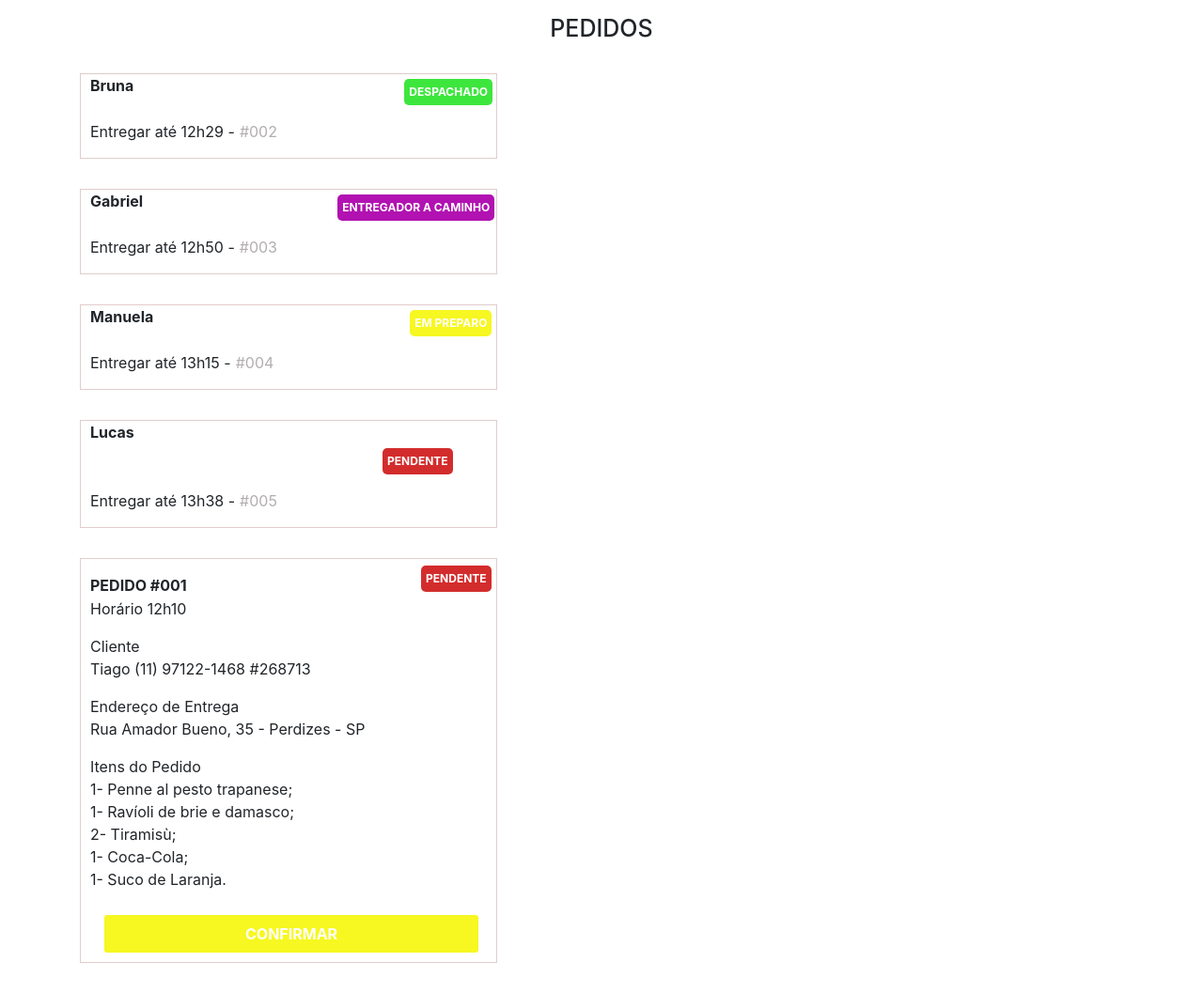
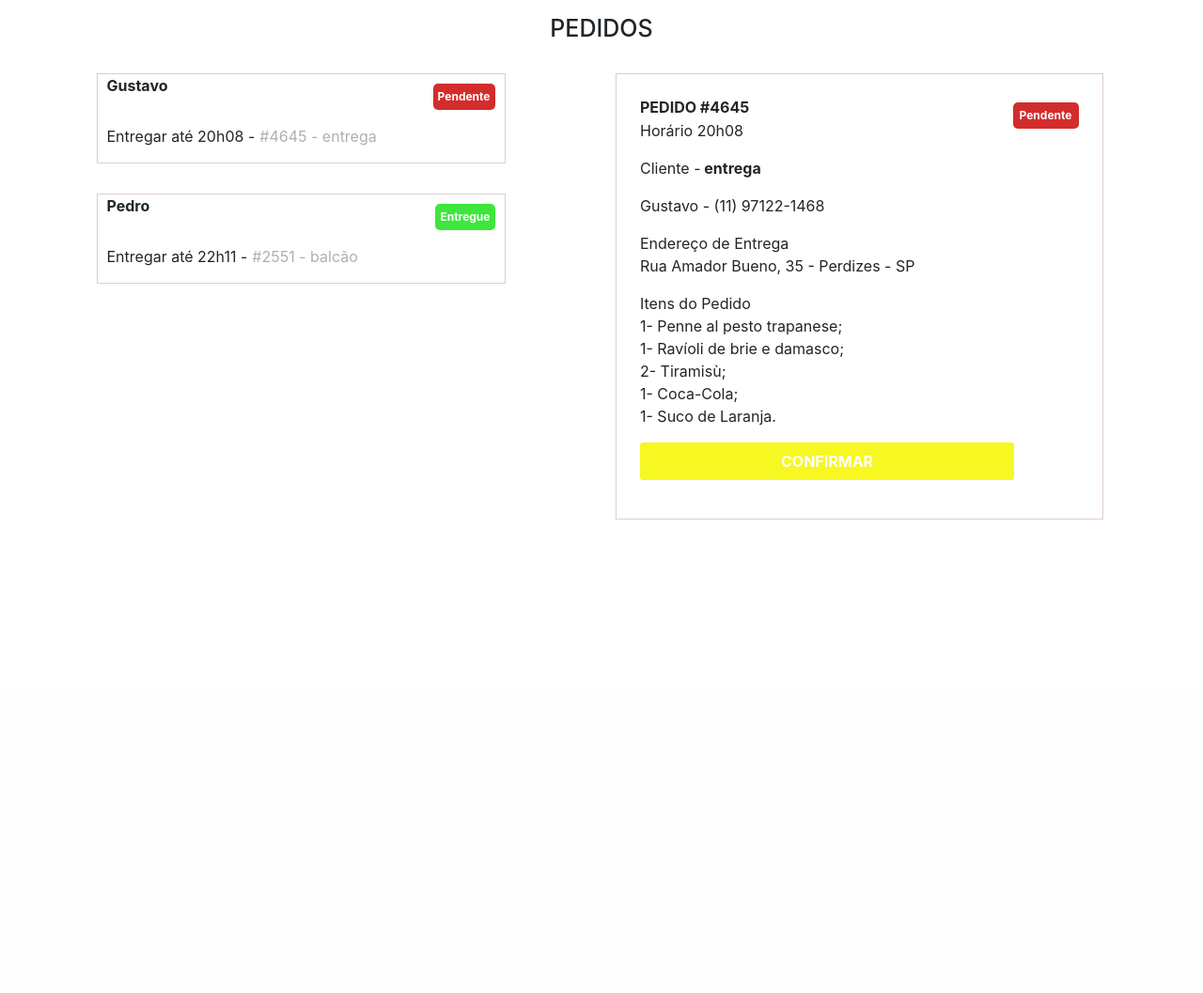
Before and after one commit to gustavoiosimura/BuonaCena, a Flask app: page /pedidos in a window 1280 px wide. Shown: the part 67-1124 px from the top of the page at 94% size. After the commit the page ends 620 px from the top, so only its background shows below. Run offline with Flask 2, Linux system fonts and the light colour scheme; a user stored in the database is signed in; data comes from the database, SQL or seed files in the repository; both versions use the stored data as it was after the commit; some libraries are stand-ins or nearby versions.

Commit message:
pagina de pedidos

```diff
--- a/app.py
+++ b/app.py
@@ -1,4 +1,4 @@
-from datetime import timedelta
+from datetime import timedelta, datetime
 from flask import Flask, render_template, redirect, request, url_for, flash, session, make_response
 from flask_sqlalchemy import SQLAlchemy
 from flask_login import LoginManager, UserMixin, login_required, login_user, logout_user
@@ -97,6 +97,7 @@ class Pedido(db.Model):
     total = db.Column(db.DECIMAL(10,2), nullable=False)
     status = db.Column(db.String(25), nullable=False)
     metodoPagamento = db.Column(db.String(25), nullable=False)
+    datentime = db.Column(db.String(45), nullable=False)
 
     def __str__(self):
         return self.id
@@ -220,11 +221,18 @@ def banners():
     return render_template("banners.html", banners=banners)
 
 
-@app.route("/pedidos")
+@app.route("/pedidos", methods=['GET'])
+@app.route("/pedidos/<int:id>", methods=['GET'])
 @login_required
-def pedidos():
-    users = User.query.all() # Select * from users;
-    return render_template("paginapedidos.html", users=users)
+def pedidos(id=0):
+    if id==0:
+        pedido_selecionado = db.session.query(Pedido).order_by(Pedido.id.desc()).first()
+        itens = db.session.query(item_pedido).order_by(item_pedido.nmr_pedido==pedido_selecionado.numero_pedido).first()
+    else:
+        pedido_selecionado = Pedido.query.filter(Pedido.id==id).first()
+        itens = db.session.query(item_pedido).order_by(item_pedido.nmr_pedido==pedido_selecionado.numero_pedido).first()
+    pedidos = Pedido.query.all() # Select * from users;
+    return render_template("paginapedidos.html", pedidos=pedidos, pedido_selecionado=pedido_selecionado)
 
 @app.route("/user/<int:id>")
 @login_required
@@ -544,9 +552,13 @@ def finalizarpedido():
         if request.form["tipo"] == 'entrega':
             pedido.telefone = request.form["celular"]
             pedido.email = request.form["email"]
+            entrega = datetime.now() + timedelta(hours=1)
+            entrega = entrega.strftime("%H:%M")
         else:
             pedido.telefone = 'não aplicável'
             pedido.email = 'não aplicável'
+            entrega = datetime.now() + timedelta(minutes=20)
+            entrega = entrega.strftime("%H:%M")
         pedido.cpf = request.form["cpf"]
         pedido.endereco = endereco
         pedido.tipo = request.form["tipo"]
@@ -554,9 +566,10 @@ def finalizarpedido():
         pedido.total = request.form["total"]
         pedido.status = 'pendente'
         pedido.metodoPagamento = request.form["metodoPgto"]
+        pedido.datentime = datetime.today()
         db.session.add(pedido)
         db.session.commit()
-    return render_template('finalizarpedido.html', cart=cart, subtotal=session['carrinho']['total'], total=session['carrinho']['total']+5, tipo = pedido.tipo,metodoPgto=pedido.metodoPagamento, endereco=pedido.endereco, numero = pedido.numero_pedido)
+    return render_template('finalizarpedido.html', entrega=entrega,cart=cart, subtotal=session['carrinho']['total'], total=session['carrinho']['total']+5, tipo = pedido.tipo,metodoPgto=pedido.metodoPagamento, endereco=pedido.endereco, numero = pedido.numero_pedido)
 
 if __name__ == "__main__":
     app.run(debug=True)
--- a/templates/carrinho.html
+++ b/templates/carrinho.html
@@ -60,9 +60,11 @@
       </tbody>
       <tbody>
         <tr>
-          <th scope="col">Total:</th>
+
+          <th scope="col"></th>
+          <th scope="col" style="text-align:right;">Total:</th>
           <th scope="col">{{ "R${:,.2f}".format(total)  }}</th>
-          <th scope="col"></th>
+
         </tr>
       </tbody>
     </table>
--- a/templates/paginapedidos.html
+++ b/templates/paginapedidos.html
@@ -1,36 +1,65 @@
 {% extends 'base_backoffice.html' %}
 
 {% block content %}
+<style>
+  .tab{
+    width:75% !important;
+    margin-left:auto;
+    margin-right: auto;
+    display: block;
+
+  }
+
+</style>
 <section>
+  <div class="row">
     <h1>PEDIDOS</h1>
+  <div class="col-6">
     <ul class="container">
-      <li>
-        <p><strong>Bruna</strong>
-          <span class="cor-2">DESPACHADO</span>
-          <p>Entregar até 12h29 - <span class="cor">#002</span></p>
-      </li>
+      {% for pedido in pedidos|reverse %}
+      <a style="text-decoration: none;color:inherit;" href="/pedidos/{{pedido.id}}">
+        <li class="tab">
+          <p><strong>{{pedido.nome}}</strong>
+            {% if pedido.status == 'entregue' %}
+              <span class="cor-2" style="text-transform: capitalize;position: relative; display: block;  margin-left: auto; margin-right: 10px; margin-top: 10px;">{{pedido.status}}</span>
+            {% elif pedido.status == 'a caminho' %}
+              <span class="cor-3" style="text-transform: capitalize;position: relative; display: block;  margin-left: auto; margin-right: 10px; margin-top: 10px;">{{pedido.status}}</span>
+            {% elif pedido.status == 'em preparo' %}
+              <span class="cor-1" style="text-transform: capitalize;position: relative; display: block;  margin-left: auto; margin-right: 10px; margin-top: 10px;">{{pedido.status}}</span>
+            {% elif pedido.status == 'pendente' %}
+              <span class="cor-4" style="text-transform: capitalize;position: relative; display: block;  margin-left: auto; margin-right: 10px; margin-top: 10px;">{{pedido.status}}</span>
+            {% endif %}
 
-        <li>
-          <p><strong>Gabriel</strong><span class="cor-3">ENTREGADOR A CAMINHO</span></p>
-          <p>Entregar até 12h50 - <span class="cor">#003</span></p>
+
+
+            {% set entrega = pedido.datentime.split(' ') %}
+            {% set entrega = entrega[1].split(':') %}
+            {% set entrega = '{}h{}'.format(entrega[0],entrega[1]) %}
+            <p>Entregar até {{entrega}} - <span class="cor">#{{pedido.numero_pedido}} - {{pedido.tipo}}</span></p>
         </li>
-
-        <li>
-          <p><strong>Manuela</strong><span class="cor-1">EM PREPARO</span></p>
-          <p>Entregar até 13h15 - <span class="cor">#004</span></p>
-        </li>
-
-        <li>
-          <p><strong>Lucas</strong><span class="cor-4">PENDENTE</span></p>
-          <p>Entregar até 13h38 - <span class="cor">#005</span></p>
-        </li>
-        <li>
-          <p><span class="cor-5">PENDENTE</span></p>
-          <p><strong class="titulo-pedido">PEDIDO #001</strong><br>
-          <p class="horario">Horário 12h10</p>
-          <p>Cliente<br>
-          Tiago
-          (11) 97122-1468 #268713</p>
+      </a>
+      {% endfor %}
+      </ul>
+    </div>
+      <div class="col-6" >
+        <div style="border: 1px solid rgba(218, 193, 193, 0.81); padding: 25px; width:85%;">
+          {% if pedido_selecionado.status == 'entregue' %}
+              <span class="cor-2" style="text-transform: capitalize;position: relative !important; margin-left: auto; display: block; width: 70px; text-align: center;">{{pedido_selecionado.status}}</span>
+            {% elif pedido_selecionado.status == 'a caminho' %}
+              <span class="cor-3" style="text-transform: capitalize;position: relative !important; margin-left: auto; display: block; width: 80px; text-align: center;">{{pedido_selecionado.status}}</span>
+            {% elif pedido_selecionado.status == 'em preparo' %}
+              <span class="cor-1" style="text-transform: capitalize;position: relative !important; margin-left: auto; display: block; width: 90px; text-align: center;">{{pedido_selecionado.status}}</span>
+            {% elif pedido_selecionado.status == 'pendente' %}
+              <span class="cor-4" style="text-transform: capitalize;position: relative !important; margin-left: auto; display: block; width: 70px; text-align: center;">{{pedido_selecionado.status}}</span>
+            {% endif %}
+          <p><strong class="titulo-pedido">PEDIDO #{{pedido_selecionado.numero_pedido}}</strong><br>
+            {% set entrega = pedido_selecionado.datentime.split(' ') %}
+            {% set entrega = entrega[1].split(':') %}
+            {% set entrega = '{}h{}'.format(entrega[0],entrega[1]) %}
+          <p class="horario">Horário {{entrega}}</p>
+          <p>Cliente - <b>&nbsp;{{pedido_selecionado.tipo}}</b></p>
+          <p>
+          {{pedido_selecionado.nome}}&nbsp;-&nbsp;(11) 97122-1468</p>
           <p>Endereço de Entrega<br>
           Rua Amador Bueno, 35 - Perdizes - SP</p>
           <p>Itens do Pedido<br>
@@ -40,9 +69,9 @@
           1- Coca-Cola;<br>
           1- Suco de Laranja.
           </p>
-          <button class="botao">CONFIRMAR</button>
-        </li>
-      </ul>
+          <button class="botao" style="margin: 0px;">CONFIRMAR</button>
+        </p>
+      </div>
       </div>
 </section>
 {% endblock %}
```
Also changed, not shown: templates/finalizarpedido.html (+8 -5 lines), app.db.
